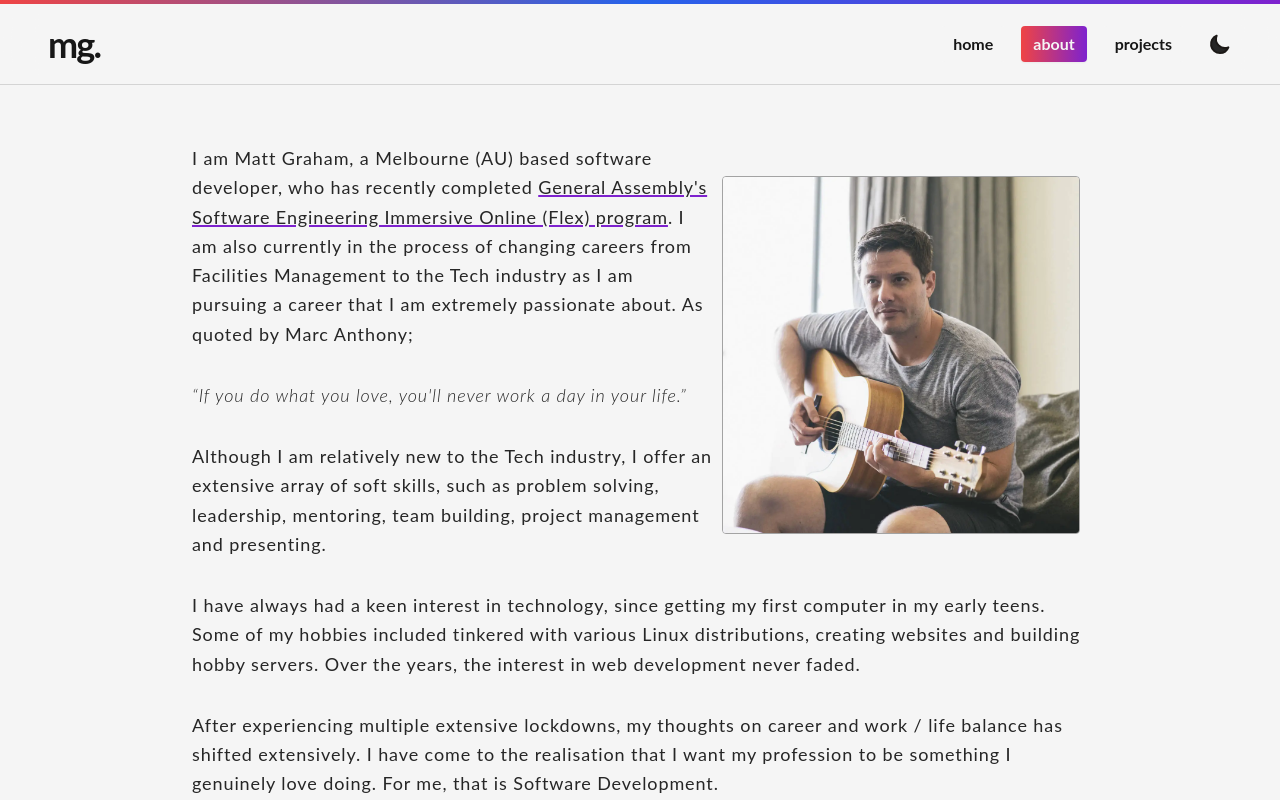
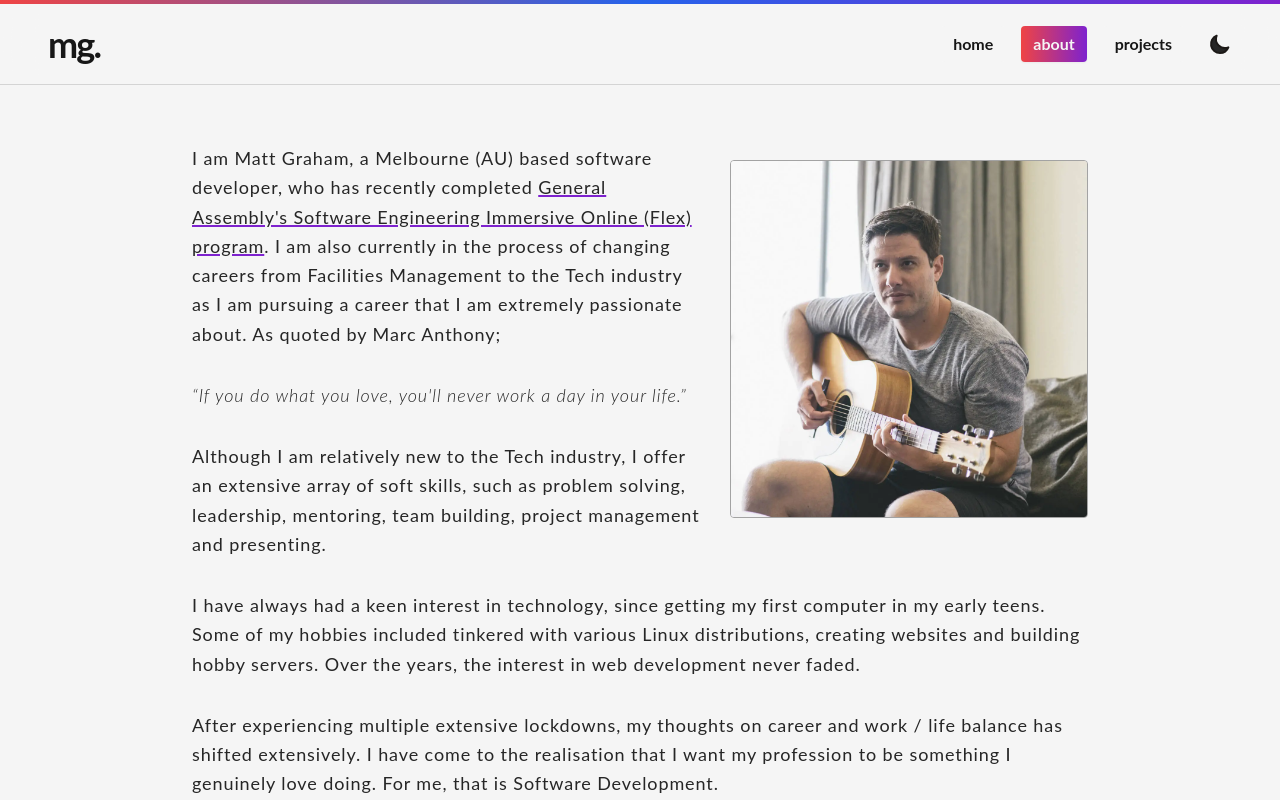
Before and after one commit to mattgrah-am/portfolio-v2, a React (Create React App) app: page /about in a window 1280 px wide. Shown: the top 800 px of the page. Built offline with nearby package versions, Linux system fonts and the light colour scheme.

Commit message:
update photo

```diff
--- a/src/componets/About.tsx
+++ b/src/componets/About.tsx
@@ -6,7 +6,7 @@ export const About = () => {
       <img
         src={aboutimg}
         alt=""
-        className="float-right m-2 mt-8 w-2/5 rounded border border-neutral-400 dark:border-neutral-700"
+        className="float-right ml-6 mt-4 w-2/5 rounded border border-neutral-400 dark:border-neutral-700"
       />
       <p className="text-lg leading-relaxed tracking-wider text-neutral-800 dark:text-neutral-200">
         I am Matt Graham, a Melbourne (AU) based software developer, who has
```
